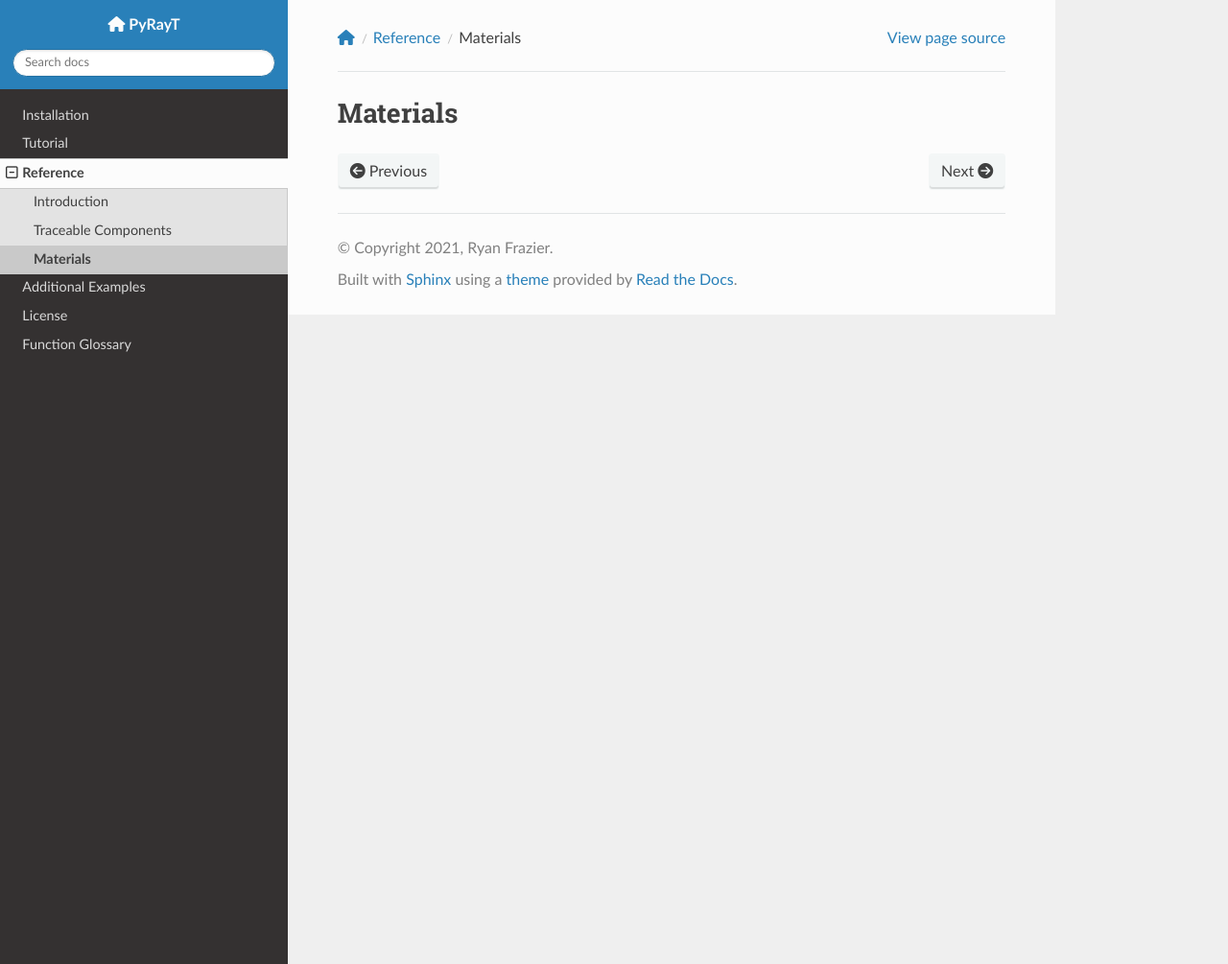
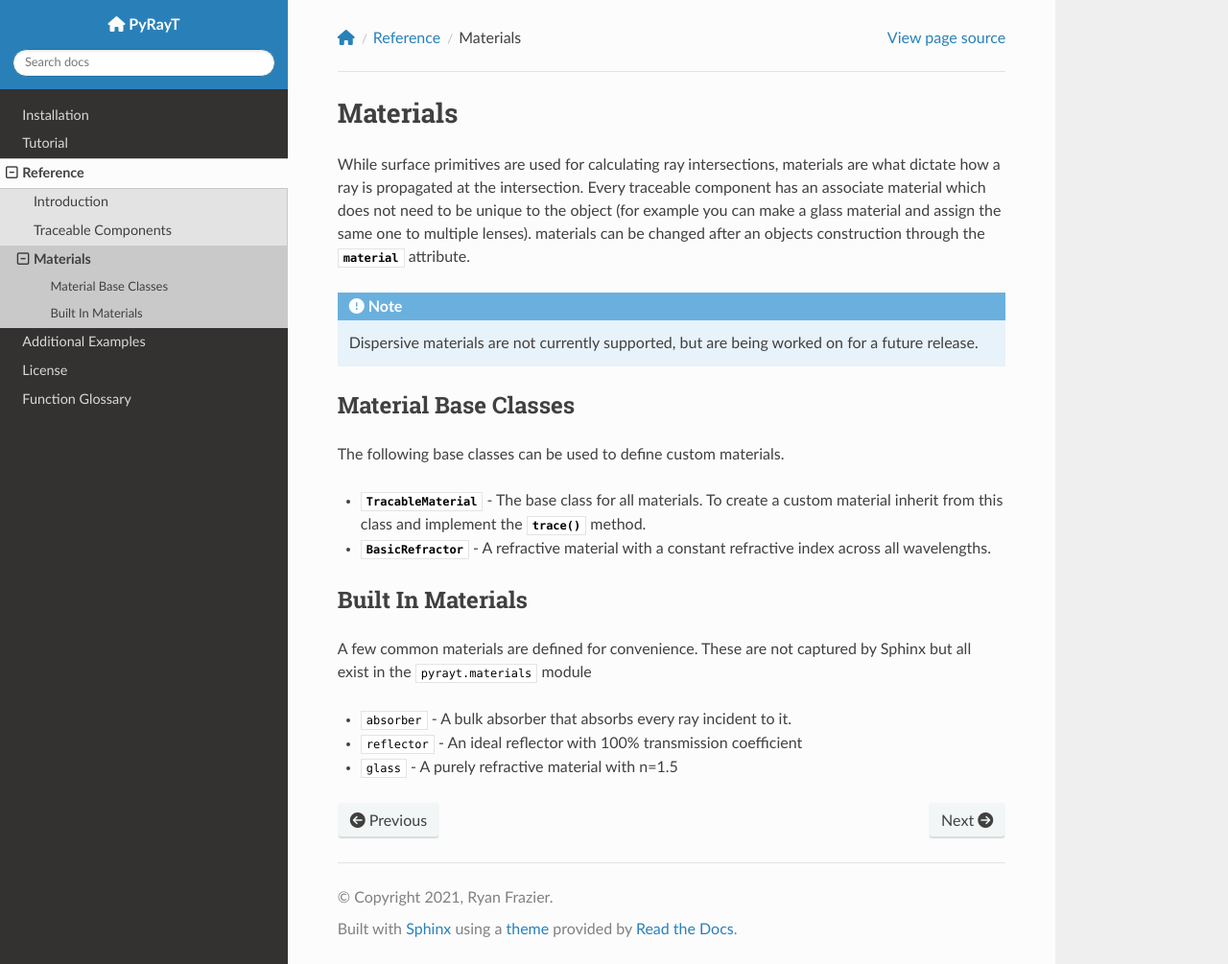
Before and after one commit to rfrazier716/PyRayT, a Sphinx documentation site: the page built from docs/source/reference/materials.rst, in a window 1280 px wide and 1005 px high. Shown: the whole window at 96% size. Built offline with Sphinx 7.4.7 and the Read the Docs theme 2.0.0, drawn with Linux system fonts in a browser that asks for light colours; nearby versions of some CDN libraries.

Commit message:
added materials fixed error in components docs

```diff
--- a/docs/source/reference/materials.rst
+++ b/docs/source/reference/materials.rst
@@ -1,3 +1,31 @@
 #################
  Materials
 #################
+
+While surface primitives are used for calculating ray intersections, materials are what dictate how a ray is
+propagated at the intersection. Every traceable component has an associate material which does not need to be unique to
+the object (for example you can make a glass material and assign the same one to multiple lenses). materials can be changed
+after an objects construction through the :attr:`~tinygfx.g3d.TracerSurface.material` attribute.
+
+.. note::
+
+    Dispersive materials are not currently supported, but are being worked on for a future release.
+
+Material Base Classes
+======================
+
+The following base classes can be used to define custom materials.
+
+* :class:`~pyrayt.materials.TracableMaterial` - The base class for all materials. To create a custom material inherit from this class and implement the :meth:`~pyrayt.materials.TracableMaterial.trace` method.
+
+* :class:`~pyrayt.materials.BasicRefractor` - A refractive material with a constant refractive index across all wavelengths.
+
+
+Built In Materials
+===================
+
+A few common materials are defined for convenience. These are not captured by Sphinx but all exist in the :code:`pyrayt.materials` module
+
+* :code:`absorber` - A bulk absorber that absorbs every ray incident to it.
+* :code:`reflector` - An ideal reflector with 100% transmission coefficient
+* :code:`glass` - A purely refractive material with n=1.5
```
Also changed, not shown: docs/source/reference/components.rst (+1 -1 lines).
